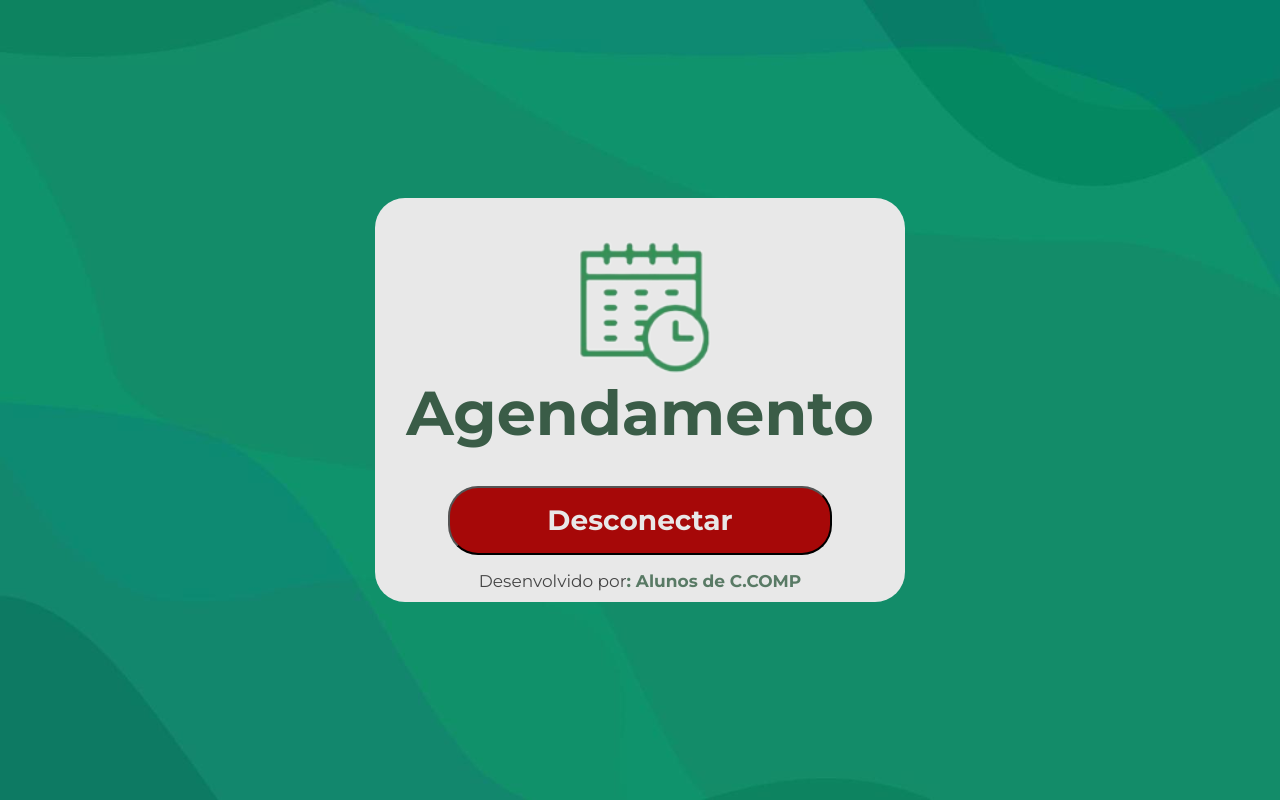
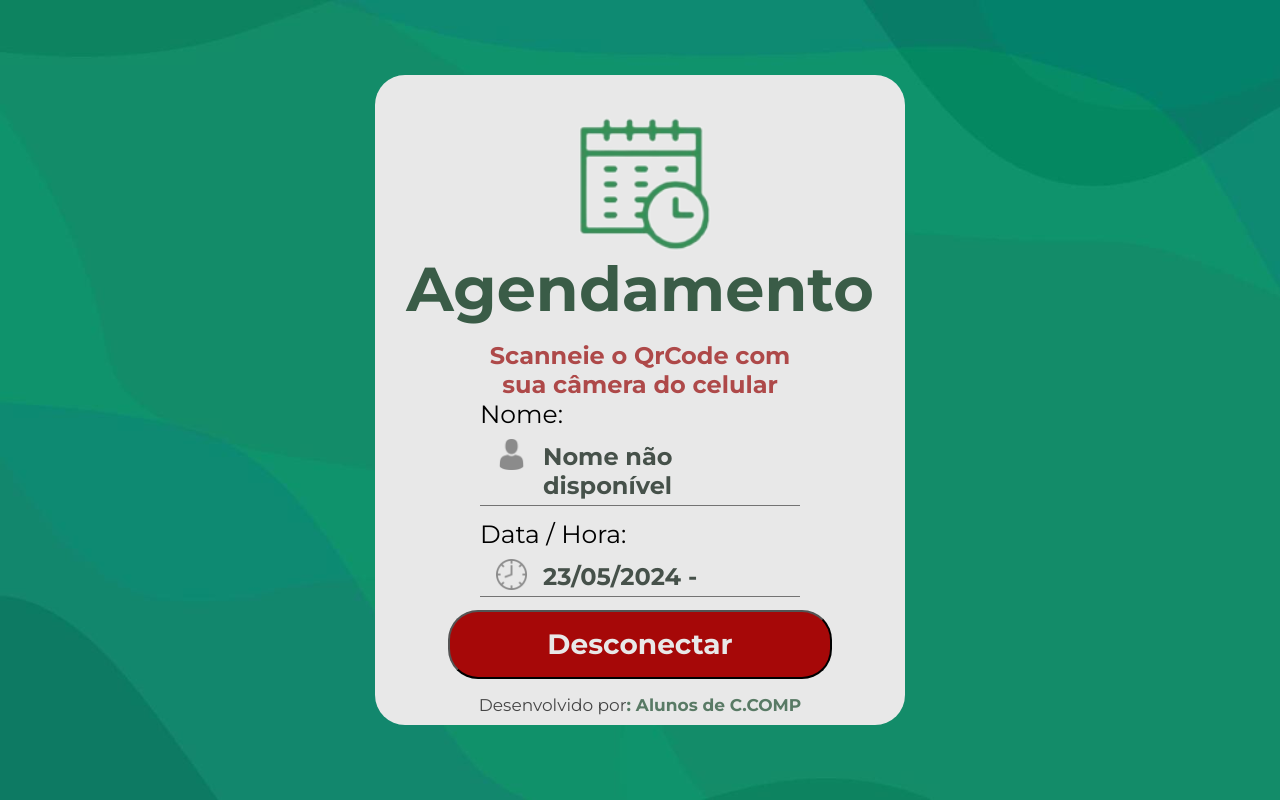
Before and after one commit to lipe-s-m/Project, a React (Create React App) app in the folder client/: page /#/LerQRCode/1 in a window 1280 px wide. Built offline with nearby package versions, Linux system fonts and the light colour scheme; no server answers.

Commit message:
feat: receber infos de agendamento via hash

```diff
--- a/client/src/Pages/Admin/CardapioAdmin.css
+++ b/client/src/Pages/Admin/CardapioAdmin.css
@@ -40,12 +40,13 @@ input::placeholder{
 }
 
 .box-agendar.cardapio-admin{
-  width: 650px;
-  margin-top: 56rem;
+  width: 640px;
+  margin-top: 60rem;
   margin-bottom: 1rem;
   display: flex;
   align-items: center;
   justify-content: center;
+  padding-top: 2rem;
 
 }
 
@@ -255,6 +256,10 @@ button:hover,
     margin: 0 auto;
     width: auto;
   }
+  .box-agendar.cardapio-admin #IMAGEM_CARDAPIO{
+    height: 110px;
+    width: 110px;
+  }
   .box-agendar.cardapio-admin #TEXTO_BANDEJAO{
     font-size: 22px;
     margin: 1rem auto 0;
@@ -262,6 +267,7 @@ button:hover,
   }
   .box-agendar.cardapio-admin{
     width: 95vw;
+    margin-top: 54rem;
   }
   #resposta-input-admin ::placeholder,  #resposta-input-admin input{
     font-size: 14px;
--- a/client/src/Pages/Admin/LerQRCode.css
+++ b/client/src/Pages/Admin/LerQRCode.css
@@ -38,7 +38,16 @@ input::placeholder{
   border-radius: 30px;
 }
 
-
+#aviso-qrcode{
+  color: #021208;
+  font-size: 24px;
+  font-weight: 600;
+  opacity: 70%;
+  padding-top: 3px;
+  text-align: center;
+  width: 100%;
+  color: #960707;
+}
 
 #botao-voltar {
   font-size: 28px;
@@ -75,3 +84,20 @@ button:hover,
   cursor: pointer;
   opacity: 0.7;
 }
+
+@media (max-width: 400px) {
+  #aviso-qrcode{
+    font-size: 18px;
+    width: 90%;
+    margin: 0 auto;
+    text-align: center;
+  }
+}
+
+@media (max-width: 350px) {
+  #aviso-qrcode{
+    font-size: 14px;
+    width: 70%;
+
+  }
+}
--- a/client/src/Pages/Admin/LerQRCode.jsx
+++ b/client/src/Pages/Admin/LerQRCode.jsx
@@ -1,6 +1,7 @@
 import { useParams } from "react-router-dom";
 import React, { useEffect, useState } from "react";
 import "./../Home/VisualizarSenha.css";
+import "./LerQRCode.css";
 import Iconagend from "../../UI/Icons/agend3.png";
 import IconUser from "../../UI/Icons/homem-usuario.png";
 import IconClock from "../../UI/Icons/relogio.png";
@@ -10,6 +11,7 @@ import CircularProgress from '@mui/material/CircularProgress';
 import QRCode from 'react-qr-code';
 import "../../App.css";
 import Axios from "axios";
+import axios from "axios";
 
 
 function LerQrCode() {
@@ -17,13 +19,70 @@ function LerQrCode() {
 
   const navigate = useNavigate();
   const [loading, setLoading] = useState(null);
+  const [agendamentoAtivo, setAgendamentoAtivo] = useState(null);
   const { hash } = useParams();
 
+  const [nomeUsuario, setNomeUsuario] = useState("");
+  const [hora, setHora] = useState([]);
+  const [data, setData] = useState([]);
+  const [email, setEmail] = useState([]);
+  const [idHash, setIdHash] = useState([]);
+
+  const date = new Date();
+  const dataFormatada = date.toLocaleDateString("pt-BR", {
+    day: "2-digit",
+    month: "2-digit",
+    year: "numeric",
+  });
+
   useEffect(() => {
+    setLoading(true)
+
+    handleLerQrCode()
 
   }, [])
 
-  function handleLerQrCode() {
+  async function handleLerQrCode() {
+    console.log(hash)
+    try {
+      const response = await Axios.get("https://www.dcc.ufrrj.br/filaruservicos/verificarAgendamentoHash", {
+        params: { idhash: hash }
+      })
+      const dados = response.data;
+      console.log(dados);
+      if (dados === null) {
+        document.getElementById("aviso-qrcode").hidden = false;
+        document.getElementById("info-aluno").hidden = true;
+
+        console.log("Nenhum qr code scanneado")
+      }
+      else {
+        document.getElementById("aviso-qrcode").hidden = true;
+        document.getElementById("info-aluno").hidden = false;
+
+        const { horario, idhash, email, nome, data } = dados;
+        setData(data);
+        setHora(horario)
+        setIdHash(idhash)
+        setNomeUsuario(nome)
+        setEmail(email)
+        console.log(dados)
+
+      }
+    } catch (error) {
+      console.log(error.message);
+    }
+    finally {
+      if (horaMinutoAtual > hora + 10) {
+        console.log("Seu agendamento passou da hora, não é mais válido")
+        setAgendamentoAtivo(false)
+      }
+      else {
+        console.log("Seu agendamento está no horario, é válido")
+        setAgendamentoAtivo(true)
+      }
+      setLoading(false)
+    }
 
   }
 
@@ -41,6 +100,25 @@ function LerQrCode() {
     console.log("apagando");
   }
 
+  async function handleValidarAgendamento(email) {
+    setLoading(true)
+    try {
+      const response = await axios.post("https://www.dcc.ufrrj.br/filaruservicos/verificarAgendamentoHash", {
+        params: { email: email }
+      });
+      const data = response.data;
+      console.log(data)
+      console.log("apagando agendamento")
+
+    }
+    catch (err) {
+      console.log(err)
+    }
+    finally {
+      setLoading(false);
+    }
+  }
+
   return (
     <>
       <div id="box-visualizar-senha">
@@ -49,9 +127,37 @@ function LerQrCode() {
 
         {/* informacoes do agendamento */}
         <div id="informacoes">
+          <p className="text" id="aviso-qrcode">Scanneie o QrCode com sua câmera do celular</p>
+          <div id="info-aluno" >
+
             <div className="info">
 
+              <div className="text">Nome: </div>
+              <div className="textLight">
+                <img id="iconUser" src={IconUser} alt="IconeUsuario"></img>
+                {/* <div className="infoUser"> {nomeUsuario[0].toUpperCase() + nomeUsuario.substring(1).split(" ")[0].toLowerCase()} {nomeUsuario.split(" ")[nomeUsuario.split(" ").length - 1][0].toUpperCase() + nomeUsuario.split(" ")[nomeUsuario.split(" ").length - 1].substring(1).toLowerCase()} </div> */}
+                <div className="infoUser">
+                  {nomeUsuario && nomeUsuario.length > 0
+                    ? nomeUsuario[0].toUpperCase() + nomeUsuario.substring(1).split(" ")[0].toLowerCase() + " " +
+                    nomeUsuario.split(" ")[nomeUsuario.split(" ").length - 1][0].toUpperCase() +
+                    nomeUsuario.split(" ")[nomeUsuario.split(" ").length - 1].substring(1).toLowerCase()
+                    : "Nome não disponível"}
+                </div>
+
+              </div>
               <hr></hr>
+            </div>
+            <div className="info">
+              <div className="text">Data / Hora: </div>
+              <div className="textLight">
+                <img id="iconUser" src={IconClock} alt="IconeUsuario"></img>
+                <div className="infoUser">
+                  {" "}
+                  {dataFormatada} - {hora}
+                </div>
+              </div>
+              <hr></hr>
+            </div>
           </div>
 
 
@@ -59,25 +165,36 @@ function LerQrCode() {
           {/* <button className="botao-navegacao verde agendamento" onClick={handleLerQrCode}>
             Ler Qr Code
           </button> */}
-          <button
+          {nomeUsuario && nomeUsuario.length > 0
+            ? agendamentoAtivo && agendamentoAtivo === true
+              ? <button onClick={() => handleValidarAgendamento(email)} className="botao-navegacao verde agendamento">Validar agendamento</button>
+              : <button onClick={() => handleValidarAgendamento(email)} className="botao-navegacao vermelho agendamento">Cancelar agendamento</button>
+            : <button
               className="botao-navegacao vermelho agendamento"
               onClick={() => handleDesconectar()}
             >
               Desconectar
-          </button>
+            </button>}
+
         </div>
         <p className="lowText">
           Desenvolvido por<strong className="bold">: Alunos de C.COMP</strong>
         </p>
-      </div>
+      </div >
 
       {loading && <div className="loading"> <Backdrop
         sx={(theme) => ({ color: '#fff', zIndex: theme.zIndex.drawer + 1 })}
         open
       >
         <CircularProgress color="inherit" />
-      </Backdrop></div>} {/* Mostra o carregamento */}
+      </Backdrop></div>
+      } {/* Mostra o carregamento */}
     </>
   );
 }
 export default LerQrCode;
+
+const agora = new Date();
+export const horaAtual = agora.getHours();
+const minutoAtual = agora.getMinutes();
+export const horaMinutoAtual = horaAtual.toString().padStart(2, '0') + minutoAtual.toString().padStart(2, '0');
--- a/client/src/Pages/Home/VisualizarSenha.css
+++ b/client/src/Pages/Home/VisualizarSenha.css
@@ -77,7 +77,7 @@ hr {
   opacity: 0.5; /* Define a opacidade do traço */
 }
 .info {
-  margin-bottom: 20px;
+  margin-bottom: 14px;
 }
 #senha {
   text-align: center;
@@ -85,6 +85,11 @@ hr {
   font-weight: medium;
   opacity: 100%;
   margin-top: 0px;
+}
+#qr-code{
+  margin-top: 0.1rem;
+  margin-bottom: 0.4rem;
+  height: 150px;
 }
 #numSenha {
   text-align: center;
@@ -177,6 +182,10 @@ button.agendamento{
   .agendamento{
     font-size: 24px;
   }
+  #qr-code{
+    margin-top: -5px;
+    height: 130px;
+  }
 }
 @media(max-width: 425px){
   .text{
@@ -186,11 +195,16 @@ button.agendamento{
   .infoUser{
     font-size: 22px;
   }
+  #qr-code{
+    margin-top: 0rem;
+    margin-bottom: 0.2rem;
+    height: 120px;
+  }
 }
 
 @media(max-width: 400px){
   #title.titulo-agendamento{
-    font-size: 44px;
+    font-size: 40px;
   }
   .agendamento{
     font-size: 20px;
@@ -205,6 +219,14 @@ button.agendamento{
   button.agendamento{
     font-size: 18px;
     line-height: 1.2rem;
+  }
+  #qr-code{
+    margin-top: 0rem;
+    margin-bottom: 0.8rem;
+    height: 120px;
+  }
+  #iconAgend {
+    width: 200px;
   }
 }
 @media(max-width: 375px){
--- a/client/src/Pages/Home/VisualizarSenha.jsx
+++ b/client/src/Pages/Home/VisualizarSenha.jsx
@@ -16,7 +16,7 @@ import Axios from "axios";
 function VisualizarSenha() {
   //pegando dados do usuario
 
-  const {hash} = useParams();
+  const { hash } = useParams();
   const { emailUsuario } = useParams();
   const { nomeUsuario } = useParams();
   const { senha } = useParams();
@@ -48,7 +48,7 @@ function VisualizarSenha() {
         .then((response) => {
           console.log(response.data); // Mostrar a resposta do servidor
           navigate(`/AgendarHorario/${nomeUsuario}/${emailUsuario}`);
-        }).catch((err) =>{
+        }).catch((err) => {
           console.log(err)
         })
     }
@@ -93,7 +93,7 @@ function VisualizarSenha() {
             Senha:
             <div id="numSenha">{senha}</div> */}
 
-            <QRCode value={`http://localhost:3007/filaru/#/${hash}`} />
+            <QRCode id="qr-code" value={`www.dcc.ufrrj.br/filaru/#/${hash}`} />
 
           </div>
 
```
Also changed, not shown: client/src/Pages/Login/LoginPage.jsx (+27 -13 lines). Lines whose indentation alone changed are shown as unchanged.
